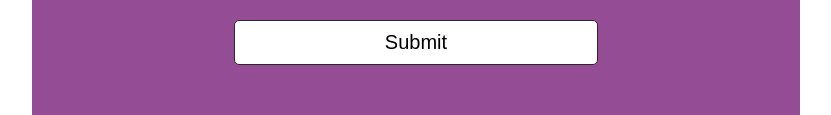
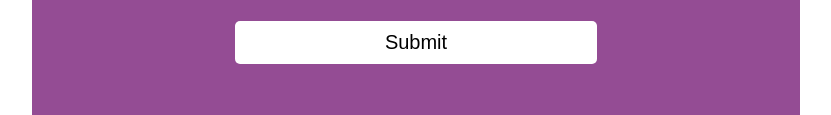
Before and after one commit to offiong-funmilola/Form-, a plain HTML site: page index.html in a window 1280 px wide. Shown: the part 484-599 px from the top of the page, without its empty margins (224-1055 px from the left). Drawn offline with Linux system fonts and the light colour scheme.

Commit message:
First mini project to be submitted

```diff
--- a/index.css
+++ b/index.css
@@ -61,8 +61,9 @@
     color: rgb(46, 44, 44);
 }
 .btn-container {
-    width: 80%;
+    width: 70%;
     height: 45px;
+    background-color: transparent;
     margin-left: auto;
     margin-right: auto;
     display: flex;
@@ -71,8 +72,9 @@
 }
 .button {
     background-color: white;
+    color: black;
     padding: 10px 150px;
     font-size: 20px;
-    border: 1px solid rgb(44, 39, 39);
+    border: none;
     border-radius: 5px;
 }
```
